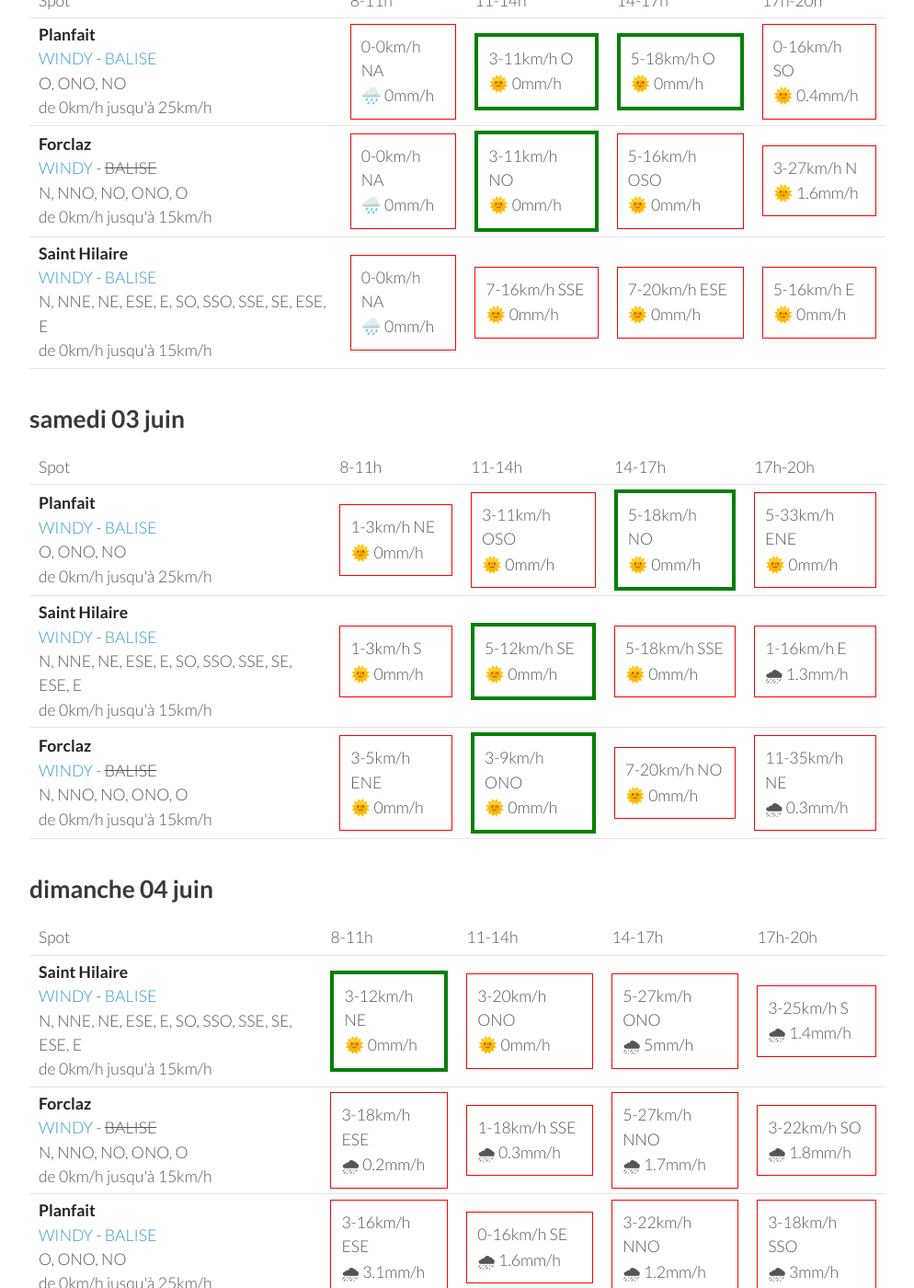
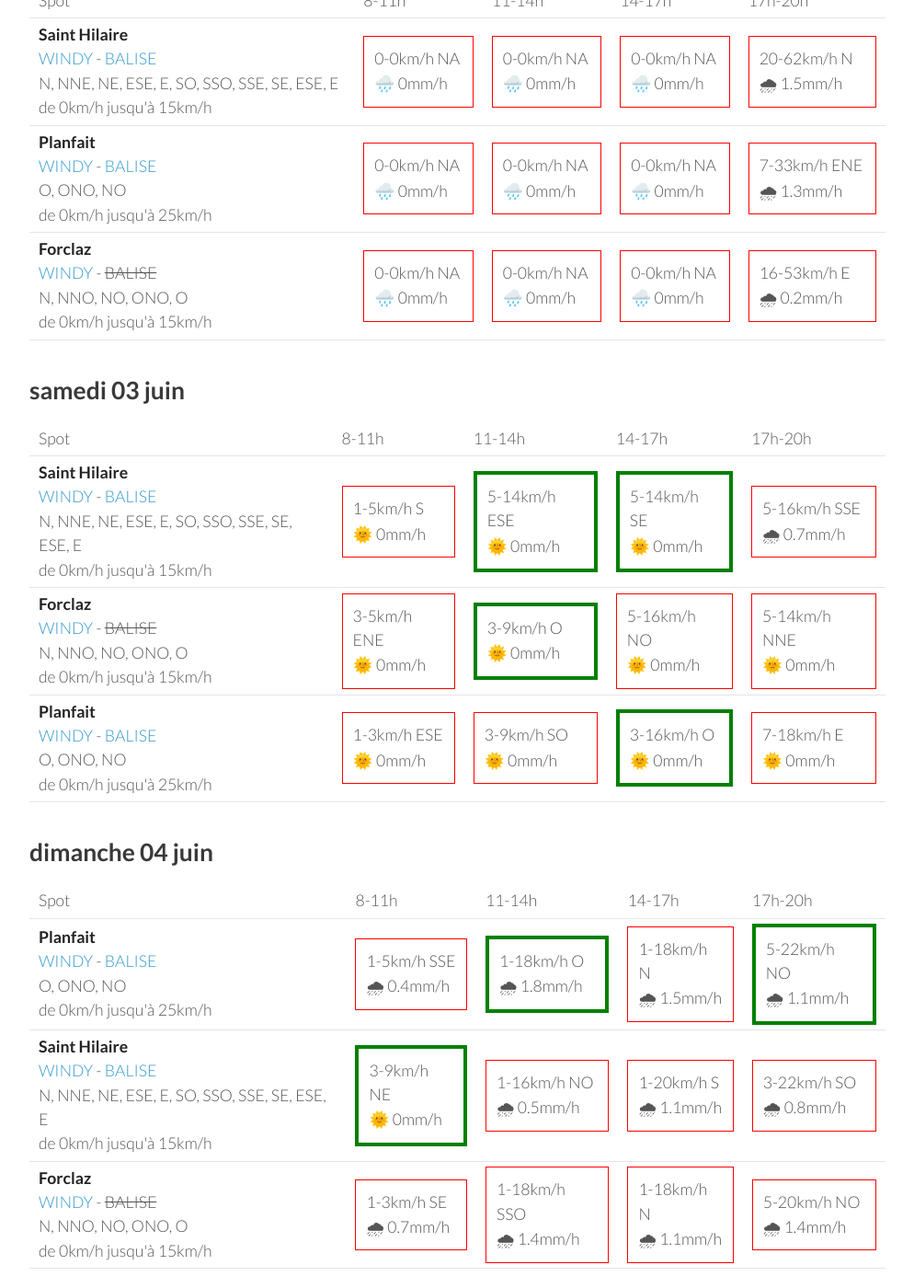
Before and after one commit to parapente-dans-le-nord/parapente-dans-le-nord.github.io, a Jekyll site: the page built from alpes_nord.markdown, in a window 1280 px wide and 1400 px high, scrolled down 347 px. Shown: the whole window at 92% size, without its empty margins (26-1020 px from the left). Built offline with Jekyll 4.4.1, drawn with Linux system fonts in a browser that asks for light colours; some of the changed text lies outside the part shown.

Commit message:
update index.markdown

```diff
--- a/alpes_nord.markdown
+++ b/alpes_nord.markdown
@@ -22,30 +22,30 @@ page mise à jour le vendredi 02 juin 17:26
       <td>17h-20h</td>
     </tr>
 <tr>
+        <td><strong>Saint Hilaire</strong><br><a href="https://windy.com/45.307/5.888?45.087,5.889,9,m:eUFagkX">WINDY</a> - <span class=""><a href="http://www.balisemeteo.com/balise.php?idBalise=61">BALISE</a> </span><br> <span class="vent-favorable">N, NNE, NE, ESE, E, SO, SSO, SSE, SE, ESE, E</span><br><span class="force-vent">de 0km/h jusqu'à 15km/h</span> </td>
+
+            <td><div class="not-flyable"><p>0-0km/h NA</p><p>🌧️ 0mm/h</p></div></td>
+            <td><div class="not-flyable"><p>0-0km/h NA</p><p>🌧️ 0mm/h</p></div></td>
+            <td><div class="not-flyable"><p>0-0km/h NA</p><p>🌧️ 0mm/h</p></div></td>
+            <td><div class="not-flyable"><p>20-62km/h N</p><p>🌧 1.5mm/h</p></div></td>
+
+    </tr>
+<tr>
         <td><strong>Planfait</strong><br><a href="https://windy.com/45.853/6.223?45.415,6.223,8">WINDY</a> - <span class=""><a href="https://www.openwindmap.org/PP496">BALISE</a> </span><br> <span class="vent-favorable">O, ONO, NO</span><br><span class="force-vent">de 0km/h jusqu'à 25km/h</span> </td>
 
             <td><div class="not-flyable"><p>0-0km/h NA</p><p>🌧️ 0mm/h</p></div></td>
-            <td><div class="flyable"><p>3-11km/h O</p><p>🌞 0mm/h</p></div></td>
-            <td><div class="flyable"><p>5-18km/h O</p><p>🌞 0mm/h</p></div></td>
-            <td><div class="not-flyable"><p>0-16km/h SO</p><p>🌞 0.4mm/h</p></div></td>
+            <td><div class="not-flyable"><p>0-0km/h NA</p><p>🌧️ 0mm/h</p></div></td>
+            <td><div class="not-flyable"><p>0-0km/h NA</p><p>🌧️ 0mm/h</p></div></td>
+            <td><div class="not-flyable"><p>7-33km/h ENE</p><p>🌧 1.3mm/h</p></div></td>
 
     </tr>
 <tr>
         <td><strong>Forclaz</strong><br><a href="https://windy.com/45.814/6.247?45.375,6.246,8,m:eVwaglz">WINDY</a> - <span class="no-balise"> BALISE </span><br> <span class="vent-favorable">N, NNO, NO, ONO, O</span><br><span class="force-vent">de 0km/h jusqu'à 15km/h</span> </td>
 
             <td><div class="not-flyable"><p>0-0km/h NA</p><p>🌧️ 0mm/h</p></div></td>
-            <td><div class="flyable"><p>3-11km/h NO</p><p>🌞 0mm/h</p></div></td>
-            <td><div class="not-flyable"><p>5-16km/h OSO</p><p>🌞 0mm/h</p></div></td>
-            <td><div class="not-flyable"><p>3-27km/h N</p><p>🌞 1.6mm/h</p></div></td>
-
-    </tr>
-<tr>
-        <td><strong>Saint Hilaire</strong><br><a href="https://windy.com/45.307/5.888?45.087,5.889,9,m:eUFagkX">WINDY</a> - <span class=""><a href="http://www.balisemeteo.com/balise.php?idBalise=61">BALISE</a> </span><br> <span class="vent-favorable">N, NNE, NE, ESE, E, SO, SSO, SSE, SE, ESE, E</span><br><span class="force-vent">de 0km/h jusqu'à 15km/h</span> </td>
-
             <td><div class="not-flyable"><p>0-0km/h NA</p><p>🌧️ 0mm/h</p></div></td>
-            <td><div class="not-flyable"><p>7-16km/h SSE</p><p>🌞 0mm/h</p></div></td>
-            <td><div class="not-flyable"><p>7-20km/h ESE</p><p>🌞 0mm/h</p></div></td>
-            <td><div class="not-flyable"><p>5-16km/h E</p><p>🌞 0mm/h</p></div></td>
+            <td><div class="not-flyable"><p>0-0km/h NA</p><p>🌧️ 0mm/h</p></div></td>
+            <td><div class="not-flyable"><p>16-53km/h E</p><p>🌧 0.2mm/h</p></div></td>
 
     </tr>
 
@@ -65,22 +65,12 @@ page mise à jour le vendredi 02 juin 17:26
       <td>17h-20h</td>
     </tr>
 <tr>
-        <td><strong>Planfait</strong><br><a href="https://windy.com/45.853/6.223?45.415,6.223,8">WINDY</a> - <span class=""><a href="https://www.openwindmap.org/PP496">BALISE</a> </span><br> <span class="vent-favorable">O, ONO, NO</span><br><span class="force-vent">de 0km/h jusqu'à 25km/h</span> </td>
-
-            <td><div class="not-flyable"><p>1-3km/h NE</p><p>🌞 0mm/h</p></div></td>
-            <td><div class="not-flyable"><p>3-11km/h OSO</p><p>🌞 0mm/h</p></div></td>
-            <td><div class="flyable"><p>5-18km/h NO</p><p>🌞 0mm/h</p></div></td>
-            <td><div class="not-flyable"><p>5-33km/h ENE</p><p>🌞 0mm/h</p></div></td>
-
-
-    </tr>
-<tr>
         <td><strong>Saint Hilaire</strong><br><a href="https://windy.com/45.307/5.888?45.087,5.889,9,m:eUFagkX">WINDY</a> - <span class=""><a href="http://www.balisemeteo.com/balise.php?idBalise=61">BALISE</a> </span><br> <span class="vent-favorable">N, NNE, NE, ESE, E, SO, SSO, SSE, SE, ESE, E</span><br><span class="force-vent">de 0km/h jusqu'à 15km/h</span> </td>
 
-            <td><div class="not-flyable"><p>1-3km/h S</p><p>🌞 0mm/h</p></div></td>
-            <td><div class="flyable"><p>5-12km/h SE</p><p>🌞 0mm/h</p></div></td>
-            <td><div class="not-flyable"><p>5-18km/h SSE</p><p>🌞 0mm/h</p></div></td>
-            <td><div class="not-flyable"><p>1-16km/h E</p><p>🌧 1.3mm/h</p></div></td>
+            <td><div class="not-flyable"><p>1-5km/h S</p><p>🌞 0mm/h</p></div></td>
+            <td><div class="flyable"><p>5-14km/h ESE</p><p>🌞 0mm/h</p></div></td>
+            <td><div class="flyable"><p>5-14km/h SE</p><p>🌞 0mm/h</p></div></td>
+            <td><div class="not-flyable"><p>5-16km/h SSE</p><p>🌧 0.7mm/h</p></div></td>
 
 
     </tr>
@@ -88,9 +78,19 @@ page mise à jour le vendredi 02 juin 17:26
         <td><strong>Forclaz</strong><br><a href="https://windy.com/45.814/6.247?45.375,6.246,8,m:eVwaglz">WINDY</a> - <span class="no-balise"> BALISE </span><br> <span class="vent-favorable">N, NNO, NO, ONO, O</span><br><span class="force-vent">de 0km/h jusqu'à 15km/h</span> </td>
 
             <td><div class="not-flyable"><p>3-5km/h ENE</p><p>🌞 0mm/h</p></div></td>
-            <td><div class="flyable"><p>3-9km/h ONO</p><p>🌞 0mm/h</p></div></td>
-            <td><div class="not-flyable"><p>7-20km/h NO</p><p>🌞 0mm/h</p></div></td>
-            <td><div class="not-flyable"><p>11-35km/h NE</p><p>🌧 0.3mm/h</p></div></td>
+            <td><div class="flyable"><p>3-9km/h O</p><p>🌞 0mm/h</p></div></td>
+            <td><div class="not-flyable"><p>5-16km/h NO</p><p>🌞 0mm/h</p></div></td>
+            <td><div class="not-flyable"><p>5-14km/h NNE</p><p>🌞 0mm/h</p></div></td>
+
+
+    </tr>
+<tr>
+        <td><strong>Planfait</strong><br><a href="https://windy.com/45.853/6.223?45.415,6.223,8">WINDY</a> - <span class=""><a href="https://www.openwindmap.org/PP496">BALISE</a> </span><br> <span class="vent-favorable">O, ONO, NO</span><br><span class="force-vent">de 0km/h jusqu'à 25km/h</span> </td>
+
+            <td><div class="not-flyable"><p>1-3km/h ESE</p><p>🌞 0mm/h</p></div></td>
+            <td><div class="not-flyable"><p>3-9km/h SO</p><p>🌞 0mm/h</p></div></td>
+            <td><div class="flyable"><p>3-16km/h O</p><p>🌞 0mm/h</p></div></td>
+            <td><div class="not-flyable"><p>7-18km/h E</p><p>🌞 0mm/h</p></div></td>
 
 
     </tr>
@@ -111,32 +111,32 @@ page mise à jour le vendredi 02 juin 17:26
       <td>17h-20h</td>
     </tr>
 <tr>
+        <td><strong>Planfait</strong><br><a href="https://windy.com/45.853/6.223?45.415,6.223,8">WINDY</a> - <span class=""><a href="https://www.openwindmap.org/PP496">BALISE</a> </span><br> <span class="vent-favorable">O, ONO, NO</span><br><span class="force-vent">de 0km/h jusqu'à 25km/h</span> </td>
+
+            <td><div class="not-flyable"><p>1-5km/h SSE</p><p>🌧 0.4mm/h</p></div></td>
+            <td><div class="flyable"><p>1-18km/h O</p><p>🌧 1.8mm/h</p></div></td>
+            <td><div class="not-flyable"><p>1-18km/h N</p><p>🌧 1.5mm/h</p></div></td>
+            <td><div class="flyable"><p>5-22km/h NO</p><p>🌧 1.1mm/h</p></div></td>
+
+
+    </tr>
+<tr>
         <td><strong>Saint Hilaire</strong><br><a href="https://windy.com/45.307/5.888?45.087,5.889,9,m:eUFagkX">WINDY</a> - <span class=""><a href="http://www.balisemeteo.com/balise.php?idBalise=61">BALISE</a> </span><br> <span class="vent-favorable">N, NNE, NE, ESE, E, SO, SSO, SSE, SE, ESE, E</span><br><span class="force-vent">de 0km/h jusqu'à 15km/h</span> </td>
 
-            <td><div class="flyable"><p>3-12km/h NE</p><p>🌞 0mm/h</p></div></td>
-            <td><div class="not-flyable"><p>3-20km/h ONO</p><p>🌞 0mm/h</p></div></td>
-            <td><div class="not-flyable"><p>5-27km/h ONO</p><p>🌧 5mm/h</p></div></td>
-            <td><div class="not-flyable"><p>3-25km/h S</p><p>🌧 1.4mm/h</p></div></td>
+            <td><div class="flyable"><p>3-9km/h NE</p><p>🌞 0mm/h</p></div></td>
+            <td><div class="not-flyable"><p>1-16km/h NO</p><p>🌧 0.5mm/h</p></div></td>
+            <td><div class="not-flyable"><p>1-20km/h S</p><p>🌧 1.1mm/h</p></div></td>
+            <td><div class="not-flyable"><p>3-22km/h SO</p><p>🌧 0.8mm/h</p></div></td>
 
 
     </tr>
 <tr>
         <td><strong>Forclaz</strong><br><a href="https://windy.com/45.814/6.247?45.375,6.246,8,m:eVwaglz">WINDY</a> - <span class="no-balise"> BALISE </span><br> <span class="vent-favorable">N, NNO, NO, ONO, O</span><br><span class="force-vent">de 0km/h jusqu'à 15km/h</span> </td>
 
-            <td><div class="not-flyable"><p>3-18km/h ESE</p><p>🌧 0.2mm/h</p></div></td>
-            <td><div class="not-flyable"><p>1-18km/h SSE</p><p>🌧 0.3mm/h</p></div></td>
-            <td><div class="not-flyable"><p>5-27km/h NNO</p><p>🌧 1.7mm/h</p></div></td>
-            <td><div class="not-flyable"><p>3-22km/h SO</p><p>🌧 1.8mm/h</p></div></td>
-
-
-    </tr>
-<tr>
-        <td><strong>Planfait</strong><br><a href="https://windy.com/45.853/6.223?45.415,6.223,8">WINDY</a> - <span class=""><a href="https://www.openwindmap.org/PP496">BALISE</a> </span><br> <span class="vent-favorable">O, ONO, NO</span><br><span class="force-vent">de 0km/h jusqu'à 25km/h</span> </td>
-
-            <td><div class="not-flyable"><p>3-16km/h ESE</p><p>🌧 3.1mm/h</p></div></td>
-            <td><div class="not-flyable"><p>0-16km/h SE</p><p>🌧 1.6mm/h</p></div></td>
-            <td><div class="not-flyable"><p>3-22km/h NNO</p><p>🌧 1.2mm/h</p></div></td>
-            <td><div class="not-flyable"><p>3-18km/h SSO</p><p>🌧 3mm/h</p></div></td>
+            <td><div class="not-flyable"><p>1-3km/h SE</p><p>🌧 0.7mm/h</p></div></td>
+            <td><div class="not-flyable"><p>1-18km/h SSO</p><p>🌧 1.4mm/h</p></div></td>
+            <td><div class="not-flyable"><p>1-18km/h N</p><p>🌧 1.1mm/h</p></div></td>
+            <td><div class="not-flyable"><p>5-20km/h NO</p><p>🌧 1.4mm/h</p></div></td>
 
 
     </tr>
@@ -160,29 +160,29 @@ page mise à jour le vendredi 02 juin 17:26
         <td><strong>Planfait</strong><br><a href="https://windy.com/45.853/6.223?45.415,6.223,8">WINDY</a> - <span class=""><a href="https://www.openwindmap.org/PP496">BALISE</a> </span><br> <span class="vent-favorable">O, ONO, NO</span><br><span class="force-vent">de 0km/h jusqu'à 25km/h</span> </td>
 
             <td><div class="not-flyable"><p>3-16km/h ESE</p><p>🌞 0mm/h</p></div></td>
-            <td><div class="flyable"><p>5-20km/h ONO</p><p>🌞 0mm/h</p></div></td>
-            <td><div class="not-flyable"><p>3-31km/h NE</p><p>🌧 4.1mm/h</p></div></td>
-            <td><div class="not-flyable"><p>3-22km/h NNO</p><p>🌧 1mm/h</p></div></td>
+            <td><div class="flyable"><p>5-20km/h NO</p><p>🌧 0.3mm/h</p></div></td>
+            <td><div class="not-flyable"><p>7-29km/h NO</p><p>🌧 0.5mm/h</p></div></td>
+            <td><div class="not-flyable"><p>7-35km/h NNO</p><p>🌧 0.2mm/h</p></div></td>
+
+
+    </tr>
+<tr>
+        <td><strong>Saint Hilaire</strong><br><a href="https://windy.com/45.307/5.888?45.087,5.889,9,m:eUFagkX">WINDY</a> - <span class=""><a href="http://www.balisemeteo.com/balise.php?idBalise=61">BALISE</a> </span><br> <span class="vent-favorable">N, NNE, NE, ESE, E, SO, SSO, SSE, SE, ESE, E</span><br><span class="force-vent">de 0km/h jusqu'à 15km/h</span> </td>
+
+            <td><div class="not-flyable"><p>0-14km/h NNO</p><p>🌞 0mm/h</p></div></td>
+            <td><div class="not-flyable"><p>3-22km/h NNO</p><p>🌞 0mm/h</p></div></td>
+            <td><div class="not-flyable"><p>5-29km/h NNO</p><p>🌧 0.6mm/h</p></div></td>
+            <td><div class="not-flyable"><p>5-31km/h NNE</p><p>🌧 0.3mm/h</p></div></td>
 
 
     </tr>
 <tr>
         <td><strong>Forclaz</strong><br><a href="https://windy.com/45.814/6.247?45.375,6.246,8,m:eVwaglz">WINDY</a> - <span class="no-balise"> BALISE </span><br> <span class="vent-favorable">N, NNO, NO, ONO, O</span><br><span class="force-vent">de 0km/h jusqu'à 15km/h</span> </td>
 
-            <td><div class="not-flyable"><p>3-16km/h ESE</p><p>🌞 0mm/h</p></div></td>
-            <td><div class="not-flyable"><p>5-22km/h NO</p><p>🌞 0mm/h</p></div></td>
-            <td><div class="not-flyable"><p>1-31km/h N</p><p>🌧 1.9mm/h</p></div></td>
-            <td><div class="not-flyable"><p>3-25km/h ONO</p><p>🌧 8mm/h</p></div></td>
-
-
-    </tr>
-<tr>
-        <td><strong>Saint Hilaire</strong><br><a href="https://windy.com/45.307/5.888?45.087,5.889,9,m:eUFagkX">WINDY</a> - <span class=""><a href="http://www.balisemeteo.com/balise.php?idBalise=61">BALISE</a> </span><br> <span class="vent-favorable">N, NNE, NE, ESE, E, SO, SSO, SSE, SE, ESE, E</span><br><span class="force-vent">de 0km/h jusqu'à 15km/h</span> </td>
-
-            <td><div class="not-flyable"><p>1-12km/h NO</p><p>🌞 0mm/h</p></div></td>
-            <td><div class="not-flyable"><p>3-22km/h ONO</p><p>🌞 0mm/h</p></div></td>
-            <td><div class="not-flyable"><p>3-29km/h N</p><p>🌧 2.4mm/h</p></div></td>
-            <td><div class="not-flyable"><p>1-29km/h NE</p><p>🌧 7mm/h</p></div></td>
+            <td><div class="not-flyable"><p>3-16km/h SE</p><p>🌞 0mm/h</p></div></td>
+            <td><div class="not-flyable"><p>5-20km/h NO</p><p>🌧 0.3mm/h</p></div></td>
+            <td><div class="not-flyable"><p>7-29km/h NO</p><p>🌧 0.6mm/h</p></div></td>
+            <td><div class="not-flyable"><p>5-33km/h NO</p><p>🌞 0mm/h</p></div></td>
 
 
     </tr>
@@ -205,30 +205,30 @@ page mise à jour le vendredi 02 juin 17:26
 <tr>
         <td><strong>Planfait</strong><br><a href="https://windy.com/45.853/6.223?45.415,6.223,8">WINDY</a> - <span class=""><a href="https://www.openwindmap.org/PP496">BALISE</a> </span><br> <span class="vent-favorable">O, ONO, NO</span><br><span class="force-vent">de 0km/h jusqu'à 25km/h</span> </td>
 
-            <td><div class="not-flyable"><p>1-12km/h SE</p><p>🌞 0mm/h</p></div></td>
-            <td><div class="flyable"><p>3-18km/h NO</p><p>🌧 0.8mm/h</p></div></td>
-            <td><div class="not-flyable"><p>5-24km/h NNO</p><p>🌧 1.2mm/h</p></div></td>
-            <td><div class="not-flyable"><p>1-25km/h E</p><p>🌧 1.2mm/h</p></div></td>
+            <td><div class="not-flyable"><p>3-14km/h SE</p><p>🌞 0mm/h</p></div></td>
+            <td><div class="flyable"><p>3-18km/h ONO</p><p>🌞 0mm/h</p></div></td>
+            <td><div class="not-flyable"><p>7-27km/h NO</p><p>🌧 0.2mm/h</p></div></td>
+            <td><div class="not-flyable"><p>7-29km/h NNO</p><p>🌞 0mm/h</p></div></td>
 
 
     </tr>
 <tr>
         <td><strong>Saint Hilaire</strong><br><a href="https://windy.com/45.307/5.888?45.087,5.889,9,m:eUFagkX">WINDY</a> - <span class=""><a href="http://www.balisemeteo.com/balise.php?idBalise=61">BALISE</a> </span><br> <span class="vent-favorable">N, NNE, NE, ESE, E, SO, SSO, SSE, SE, ESE, E</span><br><span class="force-vent">de 0km/h jusqu'à 15km/h</span> </td>
 
-            <td><div class="not-flyable"><p>1-11km/h NNO</p><p>🌞 0mm/h</p></div></td>
-            <td><div class="not-flyable"><p>1-16km/h ONO</p><p>🌞 0mm/h</p></div></td>
-            <td><div class="not-flyable"><p>1-24km/h SE</p><p>🌧 1.7mm/h</p></div></td>
-            <td><div class="not-flyable"><p>1-22km/h SE</p><p>🌧 4.2mm/h</p></div></td>
+            <td><div class="not-flyable"><p>1-18km/h NO</p><p>🌞 0mm/h</p></div></td>
+            <td><div class="not-flyable"><p>3-24km/h NNO</p><p>🌞 0mm/h</p></div></td>
+            <td><div class="not-flyable"><p>5-29km/h NO</p><p>🌞 0mm/h</p></div></td>
+            <td><div class="not-flyable"><p>5-29km/h NNO</p><p>🌞 0mm/h</p></div></td>
 
 
     </tr>
 <tr>
         <td><strong>Forclaz</strong><br><a href="https://windy.com/45.814/6.247?45.375,6.246,8,m:eVwaglz">WINDY</a> - <span class="no-balise"> BALISE </span><br> <span class="vent-favorable">N, NNO, NO, ONO, O</span><br><span class="force-vent">de 0km/h jusqu'à 15km/h</span> </td>
 
-            <td><div class="not-flyable"><p>1-14km/h SSE</p><p>🌞 0mm/h</p></div></td>
-            <td><div class="not-flyable"><p>3-18km/h NO</p><p>🌧 0.2mm/h</p></div></td>
-            <td><div class="not-flyable"><p>5-25km/h NO</p><p>🌧 0.5mm/h</p></div></td>
-            <td><div class="not-flyable"><p>1-25km/h SE</p><p>🌧 1.5mm/h</p></div></td>
+            <td><div class="not-flyable"><p>3-16km/h SE</p><p>🌞 0mm/h</p></div></td>
+            <td><div class="not-flyable"><p>3-18km/h ONO</p><p>🌞 0mm/h</p></div></td>
+            <td><div class="not-flyable"><p>5-27km/h ONO</p><p>🌧 0.3mm/h</p></div></td>
+            <td><div class="not-flyable"><p>7-29km/h NO</p><p>🌞 0mm/h</p></div></td>
 
 
     </tr>
@@ -251,30 +251,30 @@ page mise à jour le vendredi 02 juin 17:26
 <tr>
         <td><strong>Planfait</strong><br><a href="https://windy.com/45.853/6.223?45.415,6.223,8">WINDY</a> - <span class=""><a href="https://www.openwindmap.org/PP496">BALISE</a> </span><br> <span class="vent-favorable">O, ONO, NO</span><br><span class="force-vent">de 0km/h jusqu'à 25km/h</span> </td>
 
-            <td><div class="not-flyable"><p>3-14km/h ESE</p><p>🌞 0mm/h</p></div></td>
-            <td><div class="flyable"><p>5-22km/h NO</p><p>🌞 0mm/h</p></div></td>
-            <td><div class="not-flyable"><p>7-29km/h ONO</p><p>🌧 0.3mm/h</p></div></td>
-            <td><div class="not-flyable"><p>3-31km/h ENE</p><p>🌧 1.9mm/h</p></div></td>
+            <td><div class="not-flyable"><p>1-11km/h SE</p><p>🌞 0mm/h</p></div></td>
+            <td><div class="flyable"><p>5-24km/h NO</p><p>🌞 0mm/h</p></div></td>
+            <td><div class="not-flyable"><p>9-33km/h NO</p><p>🌞 0mm/h</p></div></td>
+            <td><div class="not-flyable"><p>7-37km/h N</p><p>🌧 0.2mm/h</p></div></td>
 
 
     </tr>
 <tr>
         <td><strong>Saint Hilaire</strong><br><a href="https://windy.com/45.307/5.888?45.087,5.889,9,m:eUFagkX">WINDY</a> - <span class=""><a href="http://www.balisemeteo.com/balise.php?idBalise=61">BALISE</a> </span><br> <span class="vent-favorable">N, NNE, NE, ESE, E, SO, SSO, SSE, SE, ESE, E</span><br><span class="force-vent">de 0km/h jusqu'à 15km/h</span> </td>
 
-            <td><div class="not-flyable"><p>1-16km/h N</p><p>🌞 0mm/h</p></div></td>
-            <td><div class="not-flyable"><p>3-20km/h NO</p><p>🌞 0mm/h</p></div></td>
-            <td><div class="not-flyable"><p>5-27km/h ONO</p><p>🌞 0mm/h</p></div></td>
-            <td><div class="not-flyable"><p>3-31km/h ENE</p><p>🌧 1.8mm/h</p></div></td>
+            <td><div class="not-flyable"><p>3-18km/h N</p><p>🌞 0mm/h</p></div></td>
+            <td><div class="not-flyable"><p>3-25km/h NNO</p><p>🌞 0mm/h</p></div></td>
+            <td><div class="not-flyable"><p>5-29km/h NNO</p><p>🌞 0mm/h</p></div></td>
+            <td><div class="not-flyable"><p>3-35km/h N</p><p>🌧 1.2mm/h</p></div></td>
 
 
     </tr>
 <tr>
         <td><strong>Forclaz</strong><br><a href="https://windy.com/45.814/6.247?45.375,6.246,8,m:eVwaglz">WINDY</a> - <span class="no-balise"> BALISE </span><br> <span class="vent-favorable">N, NNO, NO, ONO, O</span><br><span class="force-vent">de 0km/h jusqu'à 15km/h</span> </td>
 
-            <td><div class="not-flyable"><p>3-16km/h ESE</p><p>🌞 0mm/h</p></div></td>
-            <td><div class="not-flyable"><p>3-20km/h ONO</p><p>🌞 0mm/h</p></div></td>
-            <td><div class="not-flyable"><p>7-29km/h ONO</p><p>🌧 0.4mm/h</p></div></td>
-            <td><div class="not-flyable"><p>3-31km/h E</p><p>🌧 2.3mm/h</p></div></td>
+            <td><div class="not-flyable"><p>3-12km/h ESE</p><p>🌞 0mm/h</p></div></td>
+            <td><div class="not-flyable"><p>5-24km/h ONO</p><p>🌞 0mm/h</p></div></td>
+            <td><div class="not-flyable"><p>7-33km/h NO</p><p>🌞 0mm/h</p></div></td>
+            <td><div class="not-flyable"><p>5-38km/h N</p><p>🌧 0.2mm/h</p></div></td>
 
 
     </tr>
```
Also changed, not shown: other parts of alpes_nord.markdown (+1 -1 lines).
